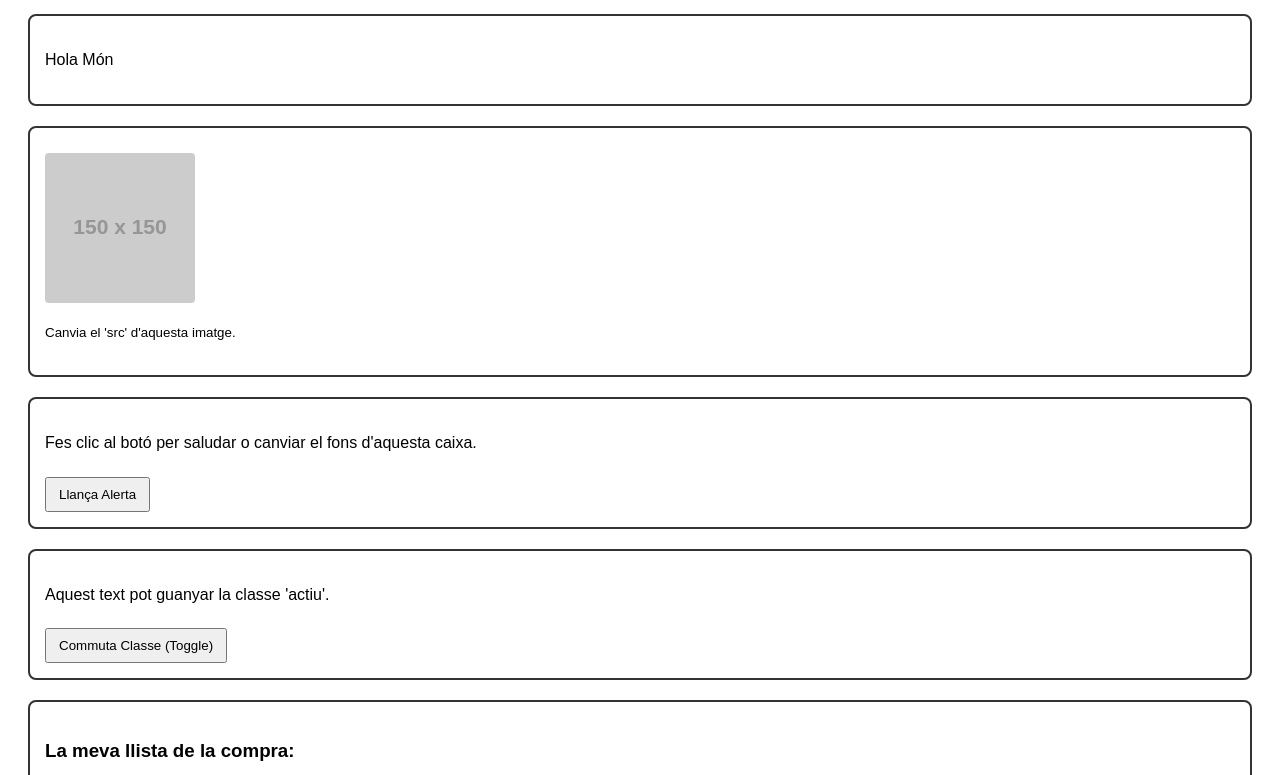
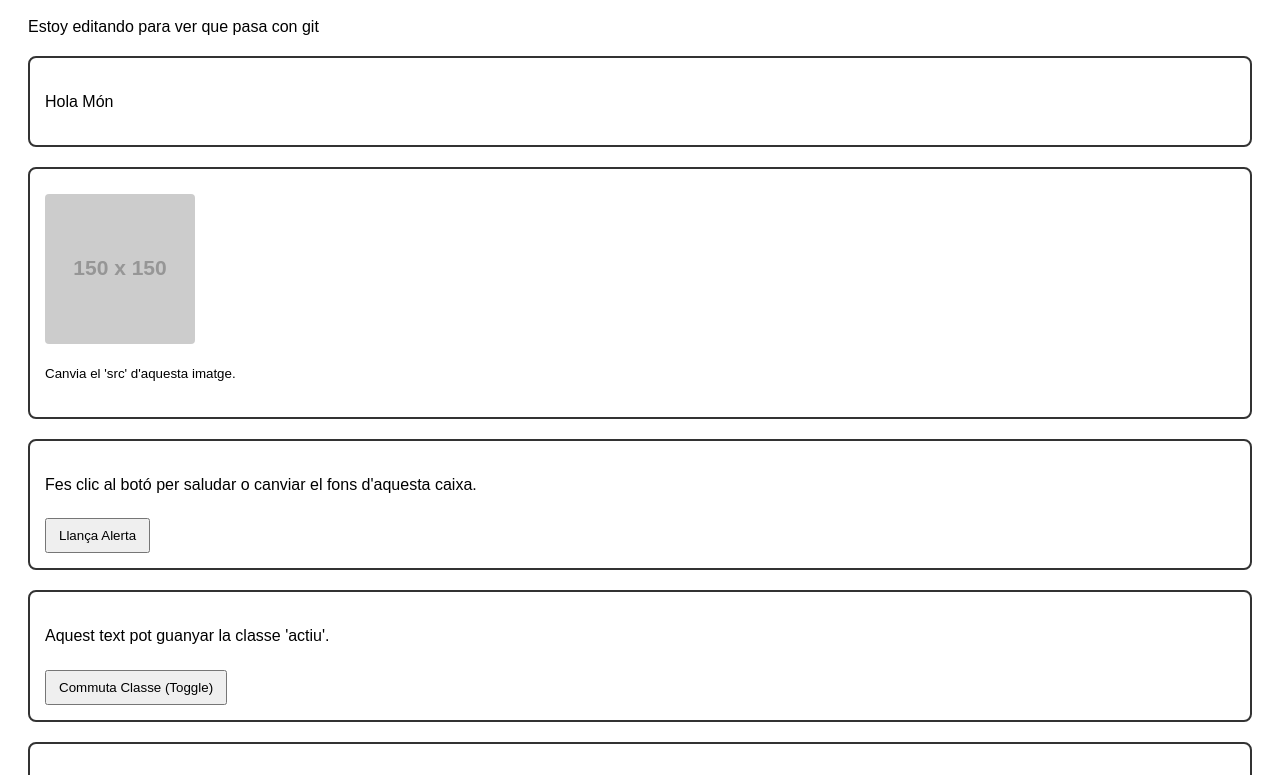
Before and after one commit to rsinghk25-byte/rajdeep-git, a plain HTML site: page Index.html in a window 1280 px wide. Shown: the part 108-883 px from the top of the page. Drawn offline with Linux system fonts and the light colour scheme; placeholder pictures from the web are drawn by us.

Commit message:
index cambio

```diff
--- a/Index.html
+++ b/Index.html
@@ -17,7 +17,7 @@
 <body>
 
     <h1 id="titol-principal">Aprenent el DOM</h1>
-
+    <p>Estoy editando para ver que pasa con git</p>
     <div class="caixa">
         <p id="paragraf-hola">Aquest text canviarà...</p>
     </div>
```
